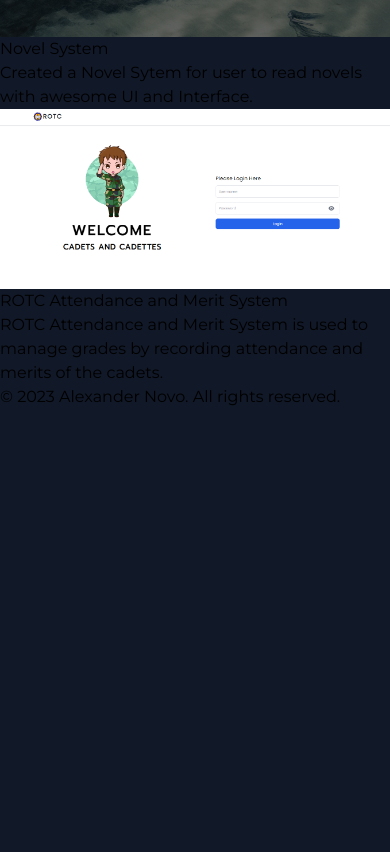
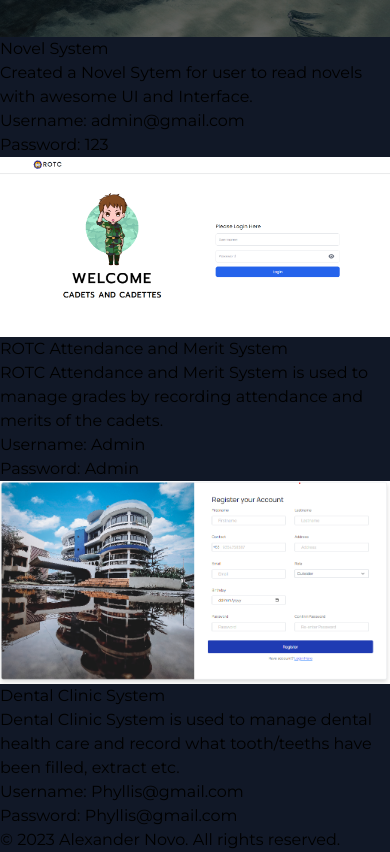
Before and after one commit to alexandernovo/Portfolio, a React (Vite) app: page / in a window 390 px wide. Shown: the part 8626-9478 px from the top of the page. Before the commit the page ends 9035 px from the top, so only its background shows below. Built offline with nearby package versions, Linux system fonts and the light colour scheme.

Commit message:
add project

```diff
--- a/src/components/Projects.jsx
+++ b/src/components/Projects.jsx
@@ -1,30 +1,44 @@
 import React from 'react'
 import novel from '../assets/images/project_novel.png'
 import rotc from '../assets/images/project_rotc.png'
+import clinic from '../assets/images/project_clinic.png'
 
 const Projects = () => {
     return (
         <div className='mt-4'>
             <h1 className='text-center text-2xl font-bold text-teal-500 tracking-widest my-3'>Projects</h1>
 
-            <div className='flex gap-3'>
-                <a target='_blank' href="http://alexander-novo.free.nf/novel_arch/index.php" class="overflow-hidden flex w-[50%] flex-col items-center bg-white border border-gray-200 rounded-lg shadow md:flex-row md:max-w-xl hover:bg-gray-100 dark:border-gray-700 dark:bg-gray-800 dark:hover:bg-gray-700" >
-                    <img class="object-cover w-full rounded-t-lg h-[152px] md:w-48 md:rounded-none " src={novel} alt="" />
+            <div className='flex gap-3 justify-center'>
+                <a target='_blank' href="http://alexander-novo.free.nf/novel_arch/index.php" class="overflow-hidden pl-5 flex w-[50%] flex-col items-center bg-white border border-gray-200 rounded-lg shadow md:flex-row md:max-w-xl hover:bg-gray-100 dark:border-gray-700 dark:bg-gray-800 dark:hover:bg-gray-700" >
+                    <img class="object-cover w-full rounded-t-lg md:w-48 md:rounded-none " src={novel} alt="" />
                     <div class="flex flex-col justify-between p-4 leading-normal">
                         <h5 class="mb-2 text-[16px] font-bold tracking-tight text-gray-900 dark:text-white">Novel System</h5>
-                        <p class="mb-3 font-normal text-gray-700 dark:text-gray-400">Created a Novel Sytem for user to read novels with awesome UI and Interface.</p>
+                        <p class="font-normal text-gray-700 dark:text-gray-400">Created a Novel Sytem for user to read novels with awesome UI and Interface.</p>
+                        <p className='text-white text-[13px]'>Username: admin@gmail.com</p>
+                        <p className='text-white text-[13px]'>Password: 123</p>
                     </div>
                 </a>
-                <a target='_blank' href="http://alexander-novo.free.nf/ROTC" class="overflow-hidden flex w-[50%] flex-col items-center bg-white border border-gray-200 rounded-lg shadow md:flex-row md:max-w-xl hover:bg-gray-100 dark:border-gray-700 dark:bg-gray-800 dark:hover:bg-gray-700" >
-                    <img class="object-cover w-full rounded-t-lg h-[152px] md:w-48 md:rounded-none" src={rotc} alt="" />
+                <a target='_blank' href="http://alexander-novo.free.nf/ROTC" class="overflow-hidden pl-5 flex w-[50%] flex-col items-center bg-white border border-gray-200 rounded-lg shadow md:flex-row md:max-w-xl hover:bg-gray-100 dark:border-gray-700 dark:bg-gray-800 dark:hover:bg-gray-700" >
+                    <img class="object-cover w-full rounded-t-lg md:w-48 md:rounded-none" src={rotc} alt="" />
                     <div class="flex flex-col justify-between p-4 leading-normal">
                         <h5 class="mb-2 text-[16px] font-bold tracking-tight text-gray-900 dark:text-white">ROTC Attendance and Merit System</h5>
-                        <p class="mb-3 font-normal text-gray-700 dark:text-gray-400">ROTC Attendance and Merit System is used to manage grades by recording attendance and merits of the cadets.</p>
+                        <p class="font-normal text-gray-700 dark:text-gray-400">ROTC Attendance and Merit System is used to manage grades by recording attendance and merits of the cadets.</p>
+                        <p className='text-white text-[13px]'>Username: Admin</p>
+                        <p className='text-white text-[13px]'>Password: Admin</p>
                     </div>
                 </a>
             </div>
-
-
+            <div className='flex gap-3 justify-center mt-3'>
+                <a target='_blank' href="http://alexander-novo.free.nf/ClinicCapstone/views/" class="overflow-hidden pl-5 flex w-[50%] flex-col items-center bg-white border border-gray-200 rounded-lg shadow md:flex-row md:max-w-xl hover:bg-gray-100 dark:border-gray-700 dark:bg-gray-800 dark:hover:bg-gray-700" >
+                    <img class="object-cover w-full rounded-t-lg md:w-48 md:rounded-none" src={clinic} alt="" />
+                    <div class="flex flex-col justify-between p-4 leading-normal">
+                        <h5 class="mb-2 text-[16px] font-bold tracking-tight text-gray-900 dark:text-white">Dental Clinic System</h5>
+                        <p class="font-normal text-gray-700 dark:text-gray-400">Dental Clinic System is used to manage dental health care and record what tooth/teeths have been filled, extract etc.</p>
+                        <p className='text-white text-[13px]'>Username: Phyllis@gmail.com</p>
+                        <p className='text-white text-[13px]'>Password: Phyllis@gmail.com</p>
+                    </div>
+                </a>
+            </div>
         </div>
     )
 }
```
Also changed, not shown: src/assets/images/project_clinic.png (added).
